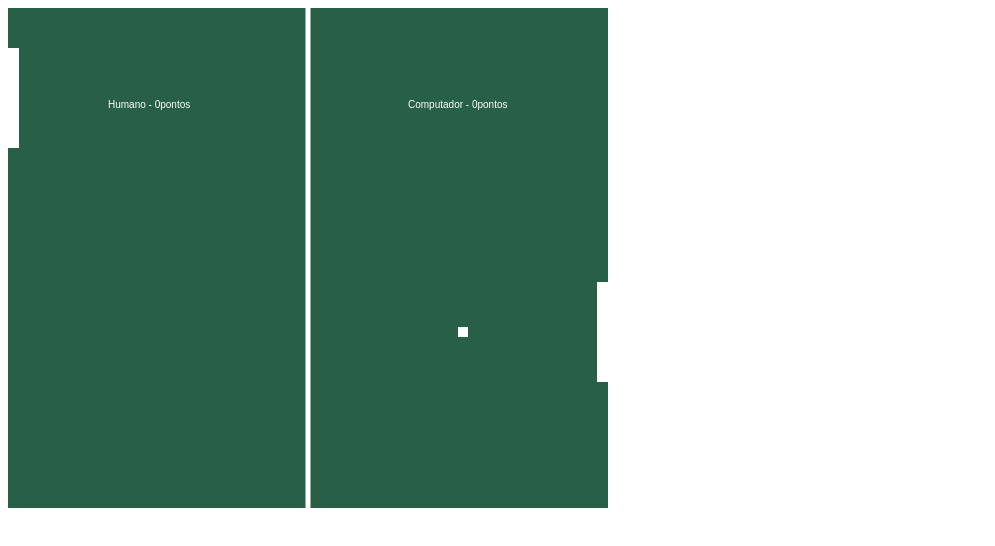
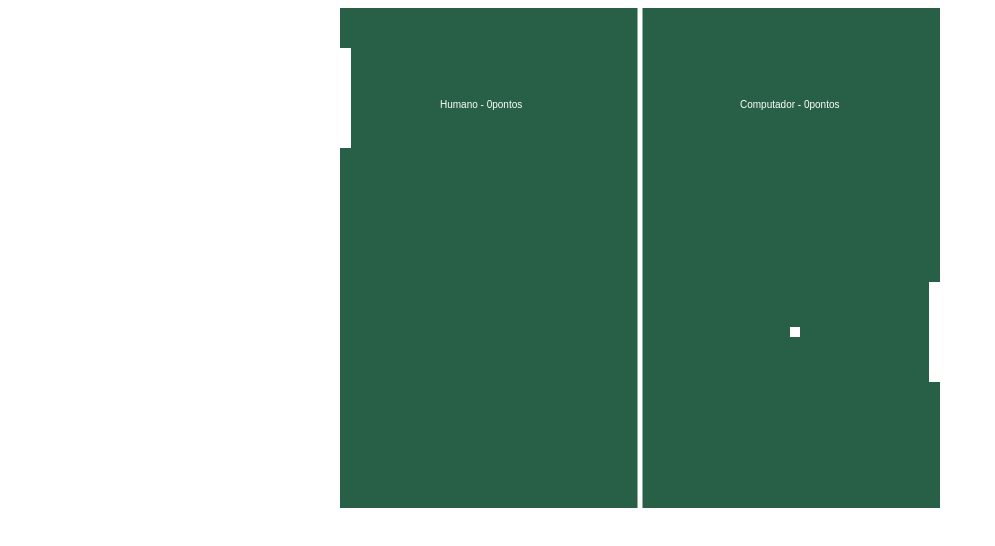
Before and after one commit to DayanMonteiro/Jogos, a plain HTML site: page jogo_ping_pong.html in a window 1280 px wide. Shown: the whole page, without its empty margins (0-995 px from the left). Drawn offline with Linux system fonts and the light colour scheme.

Commit message:
atualizando o jogo

```diff
--- a/jogo_final.html
+++ b/jogo_ping_pong.html
@@ -2,7 +2,17 @@
 2 -  Ao bater na raquete a bola deverá ser rebatibatida no sentido oposto
 3 - Ao cruzar a linha do adversário (sem rebater na raquete) deverá somar 1 ponto e iniciar a bola no meio do campo.-->
 <html>
+    <head>
+        <style>
+            #center {
+                display:flex;
+                justify-content: center;
+                align-content: center;
+            }
+        </style>
+    </head>
     <body>
+        <div id="center">
         <canvas id="folha" width="600" height="500"></canvas> <!--elemento html que permite iniciar primitivas de desenho-->
     <script>
         // carrega os primeiros comandos
@@ -119,5 +129,7 @@
                     velocidadeBolaPosicaoY = 3;
             }
     </script>
+
+    </div>
     </body>
 </html>
```
